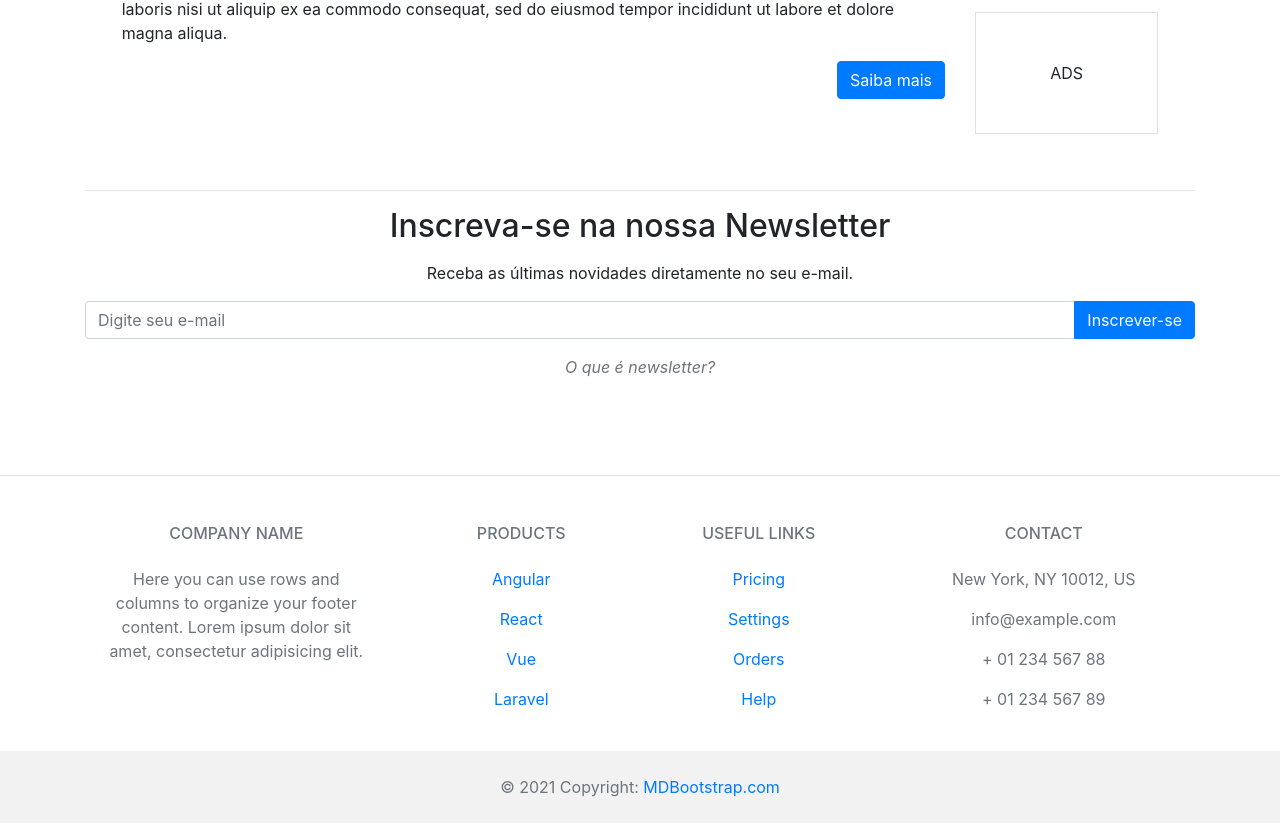
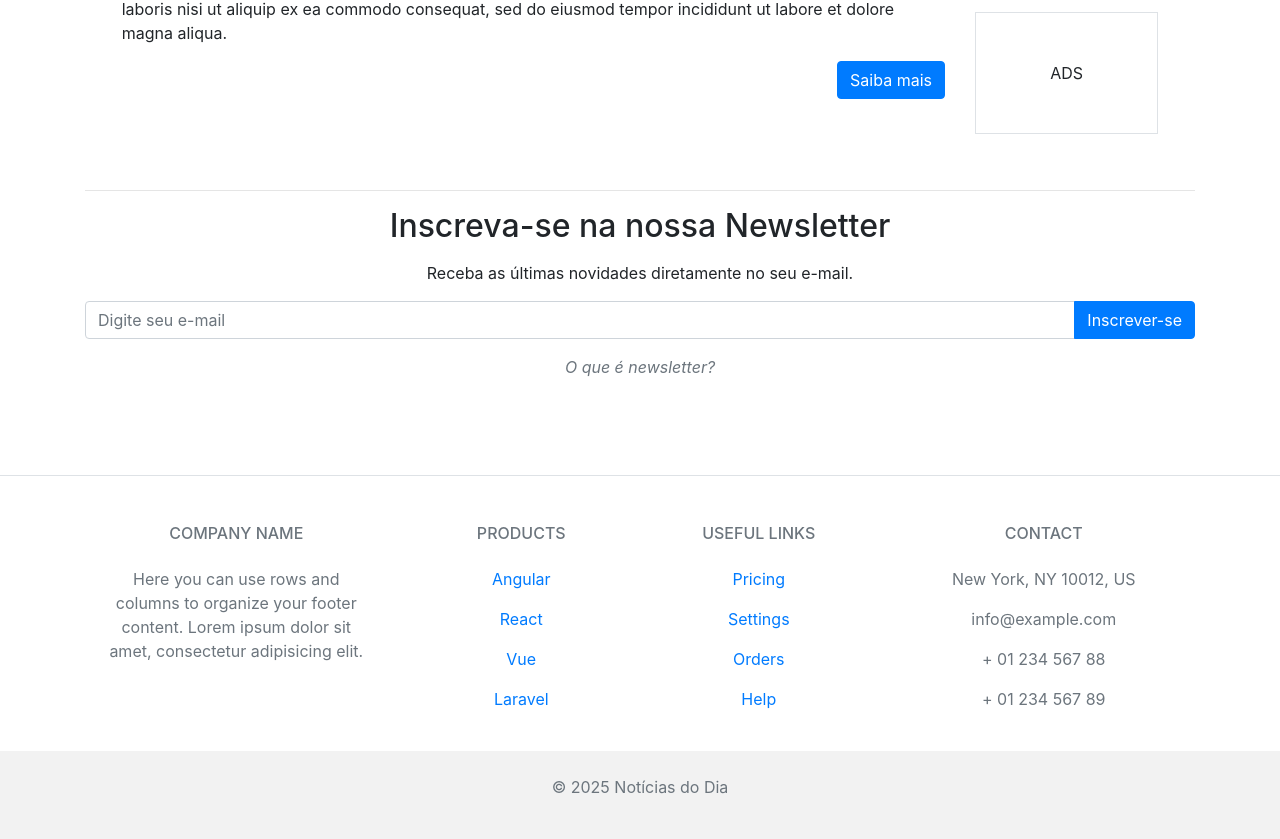
Before and after one commit to leticiazlopes/projIhc, a plain HTML site: page index.html in a window 1280 px wide. Shown: the part 952-1791 px from the top of the page. Drawn offline with nearby package versions, Linux system fonts and the light colour scheme.

Commit message:
fix: iguala padrão do copyright com o da página Categorias

```diff
--- a/index.html
+++ b/index.html
@@ -271,8 +271,7 @@
 
   <!-- Copyright -->
   <div class="text-center p-4" style="background-color: rgba(0, 0, 0, 0.05);">
-    © 2021 Copyright:
-    <a class="text-reset fw-bold" href="https://mdbootstrap.com/">MDBootstrap.com</a>
+    <p>&copy; 2025 Notícias do Dia</p>
   </div>
 <!-- Footer -->
     </footer>
```
